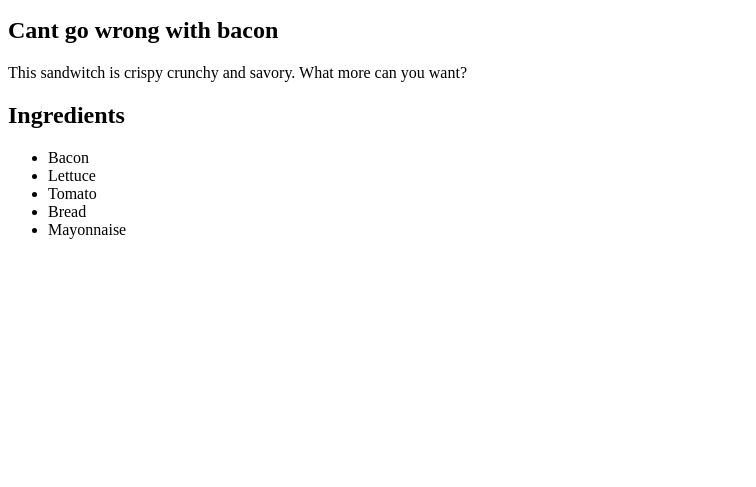
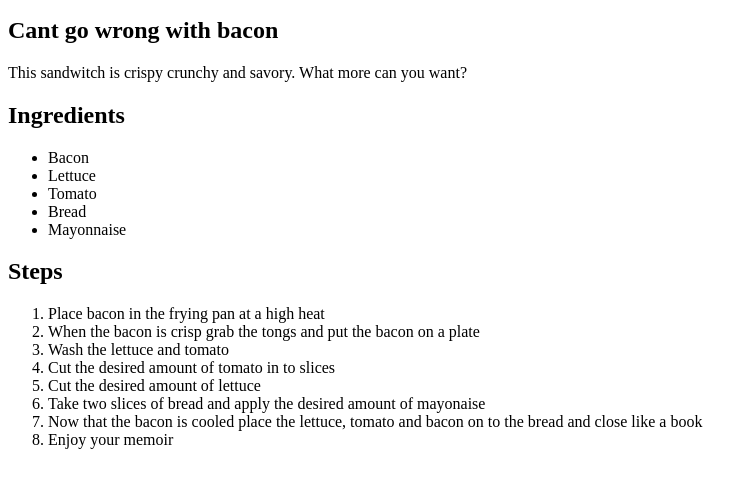
Before and after one commit to Frontendandcenter/odin-recipes, a plain HTML site: page recipes/baconlettucetomato.html in a window 1280 px wide. Shown: the part 101-588 px from the top of the page, without its empty margins (0-756 px from the left). Drawn offline with Linux system fonts and the light colour scheme.

Commit message:
Add orderd list with heading
[Ticket: X]

```diff
--- a/recipes/baconlettucetomato.html
+++ b/recipes/baconlettucetomato.html
@@ -16,6 +16,16 @@
     <li>Bread</li>
     <li>Mayonnaise</li>
 </ul>
-
+<h2>Steps</h2>
+<ol>
+    <li>Place bacon in the frying pan at a high heat </li>
+    <li>When the bacon is crisp grab the tongs and put the bacon on a plate</li>
+    <li>Wash the lettuce and tomato</li>
+    <li>Cut the desired amount of tomato in to slices</li>
+    <li>Cut the desired amount of lettuce</li>
+    <li>Take two slices of bread and apply the desired amount of mayonaise </li>
+    <li>Now that the bacon is cooled place the lettuce, tomato and bacon on to the bread and close like a book</li>
+    <li>Enjoy your memoir</li>
+</ol>
 
 </html>
```
